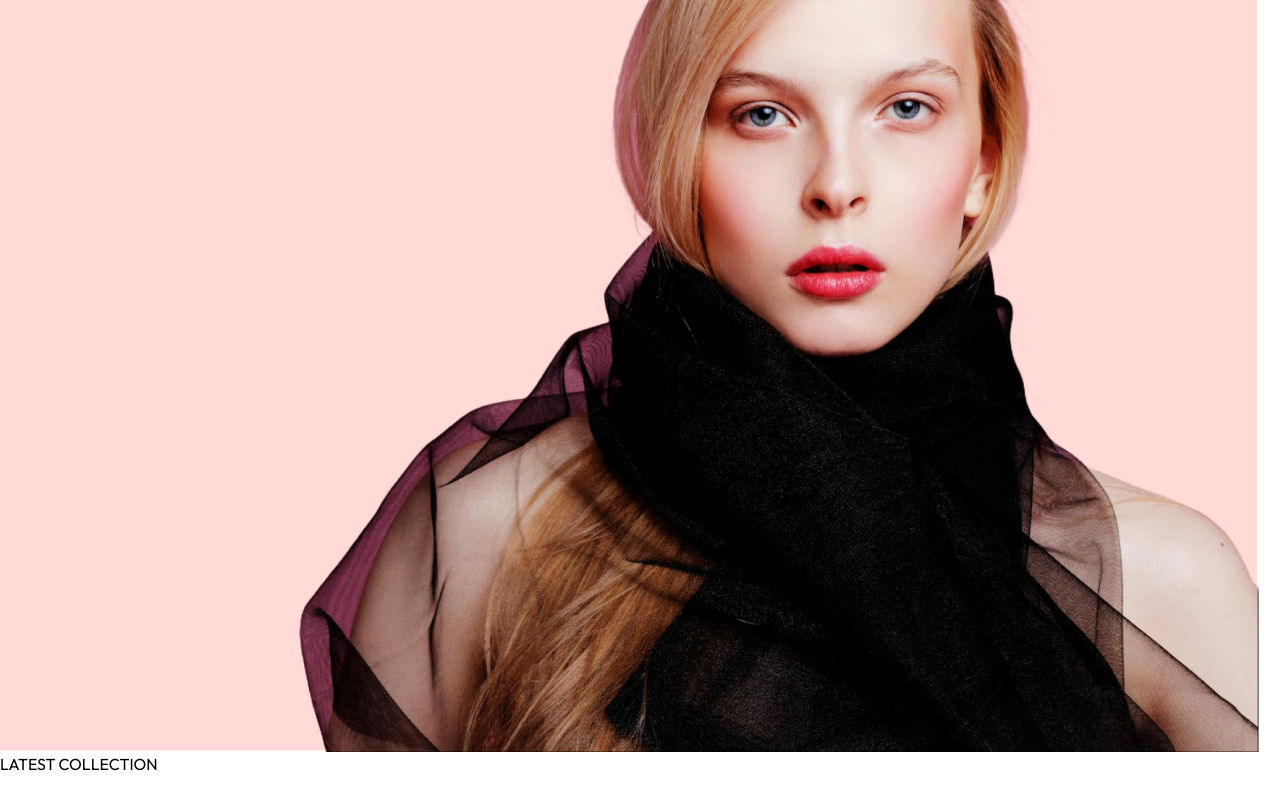
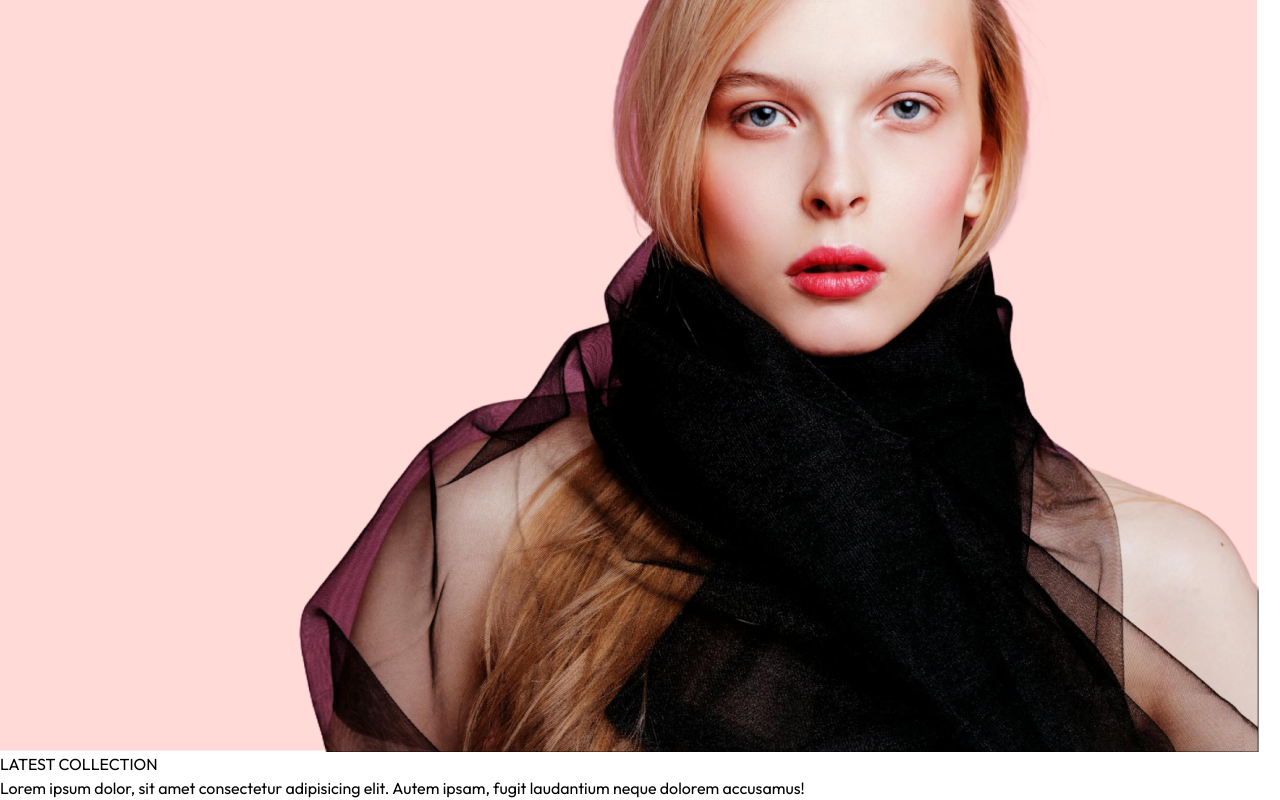
Before and after one commit to GhMamadreza84/E-Commerce-Shop-Front, a React (Vite) app: page / in a window 1280 px wide. Shown: the part 850-1650 px from the top of the page. Before the commit the page ends 1626 px from the top, so only its background shows below. Built offline with nearby package versions, Linux system fonts and the light colour scheme.

Commit message:
i add p tag lorem in lastestcollection component

```diff
--- a/src/components/LatestCollection.jsx
+++ b/src/components/LatestCollection.jsx
@@ -4,11 +4,16 @@ import Title from "./Title";
 
 const LatestCollection = () => {
   const { products } = useContext(ShopContext);
-  return <div className="my-10 ">
-    <div className="py-8 text-3xl text-center">
-      <Title text1={'LATEST'} text2={'COLLECTION'} />
+  return (
+    <div className="my-10 ">
+      <div className="py-8 text-3xl text-center">
+        <Title text1={"LATEST"} text2={"COLLECTION"} />
+        <p className="w-3/4 m-auto text-xs text-gray-600 sm:text-sm md:text-base">
+        Lorem ipsum dolor, sit amet consectetur adipisicing elit. Autem ipsam, fugit laudantium neque dolorem accusamus!
+        </p>
+      </div>
     </div>
-  </div>;
+  );
 };
 
 export default LatestCollection;
```
